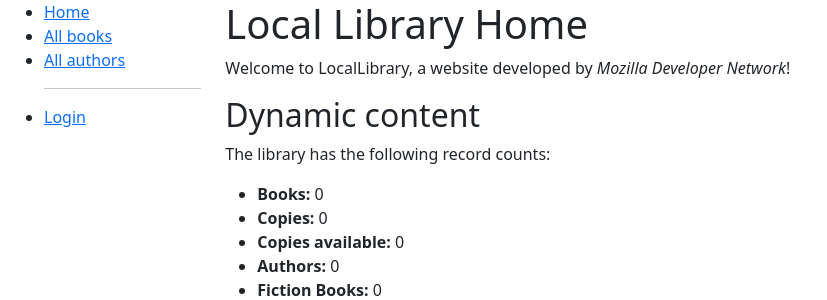
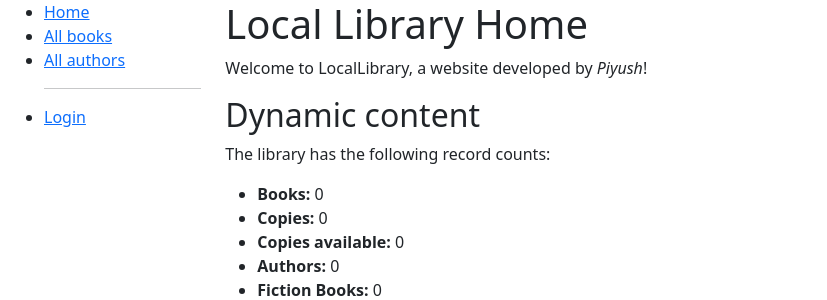
Before and after one commit to palindromepilgrim/django_local_library, a Django app: page /catalog/ in a window 1280 px wide. Shown: the top 300 px of the page, without its empty margins (0-827 px from the left). Run offline with Django 5.2, Linux system fonts and the light colour scheme; data that the repository does not hold is empty.

Commit message:
Update index.html

```diff
--- a/llib/catalog/templates/index.html
+++ b/llib/catalog/templates/index.html
@@ -8,7 +8,7 @@
   <h1>Local Library Home</h1>
   <p>
     Welcome to LocalLibrary, a website developed by
-    <em>Mozilla Developer Network</em>!
+    <em>Piyush</em>!
   </p>
   <h2>Dynamic content</h2>
   <p>The library has the following record counts:</p>
```
